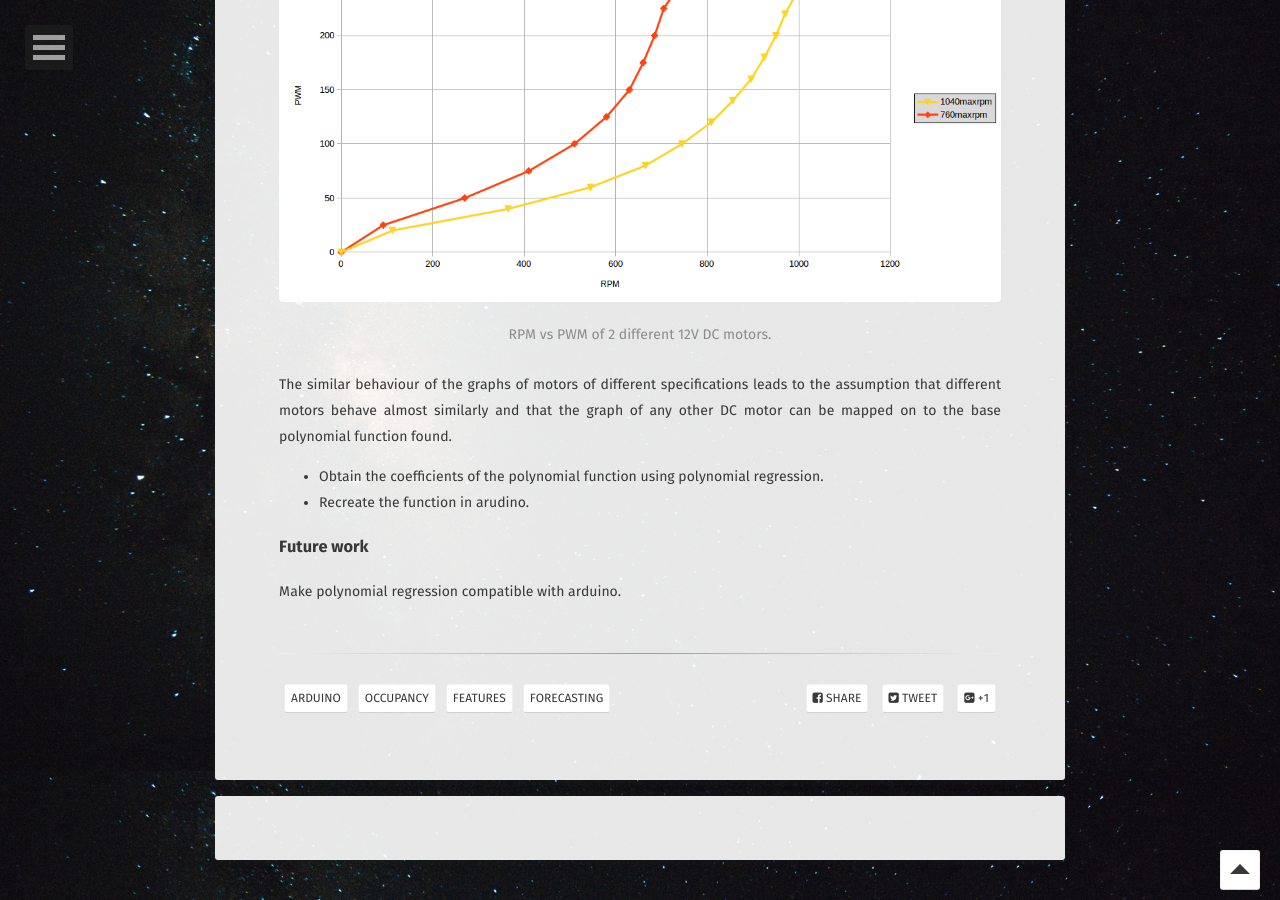
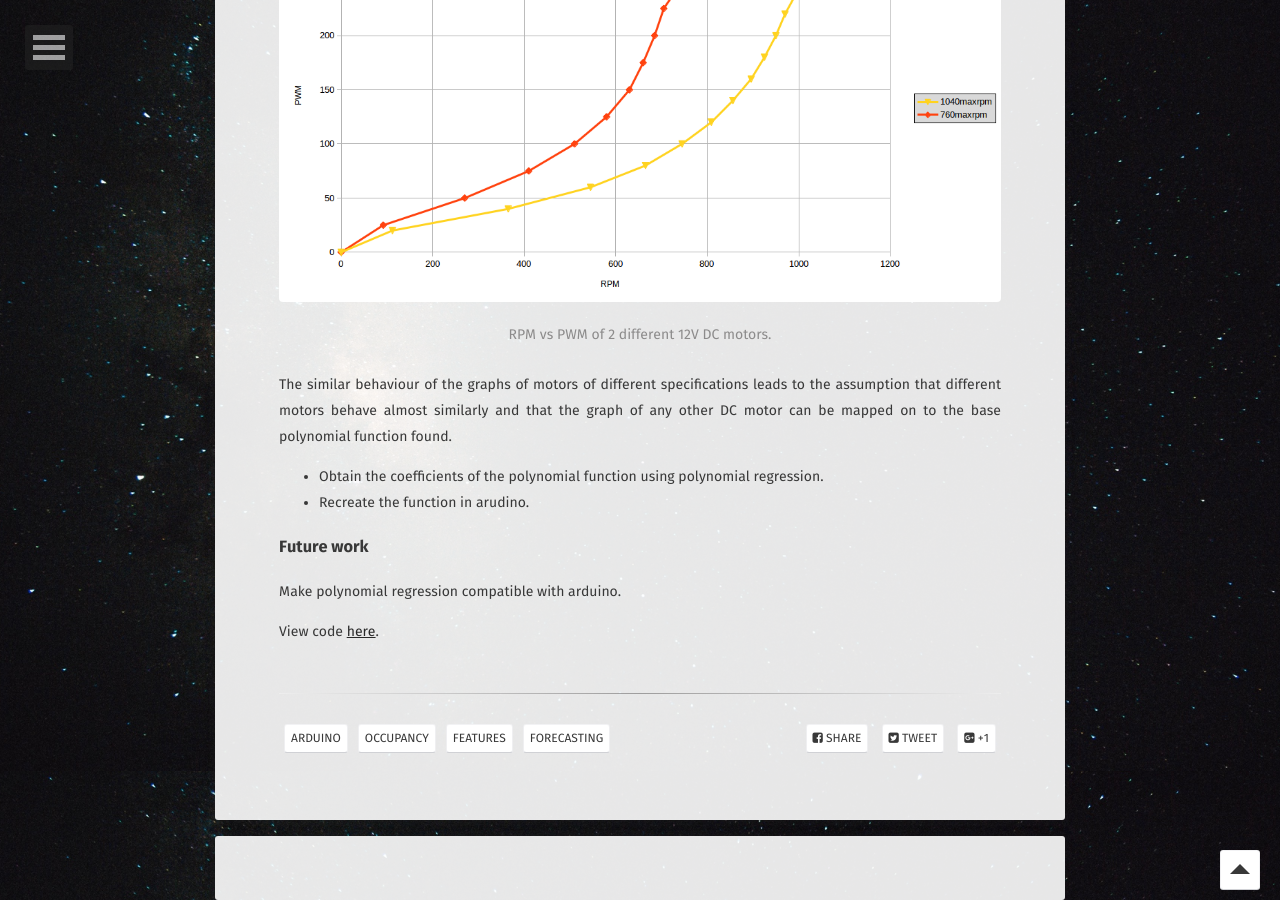
Before and after one commit to Sharan-Sundar/Sharan-Sundar.github.io, a Jekyll site: the page built from _posts/2018-10-15-Pro_DC_Motor.md, in a window 1280 px wide and 900 px high, scrolled down 1029 px. Built offline with Jekyll 4.4.1, drawn with Linux system fonts in a browser that asks for light colours; some web fonts are replaced; comment, search, counter and statistics services are not loaded.

Commit message:
Update 2018-10-15-Pro_DC_Motor.md

```diff
--- a/_posts/2018-10-15-Pro_DC_Motor.md
+++ b/_posts/2018-10-15-Pro_DC_Motor.md
@@ -36,3 +36,5 @@ The similar behaviour of the graphs of motors of different specifications leads
 
 ### Future work
 Make polynomial regression compatible with arduino.
+
+View code <a href="https://github.com/Sharan-Sundar/DC_Motor_Control_using_ML" target=" ">here</a>.
```
